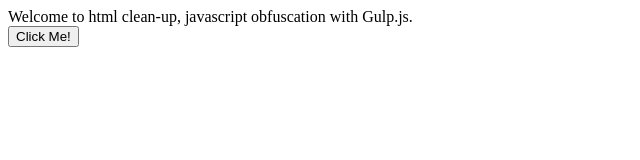
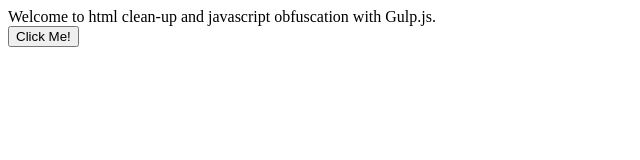
Before and after one commit to mstatt/tr-102, a website: page dev/index.html in a window 1280 px wide. Shown: the full height of the page, 0-640 px from the left. Drawn offline with Linux system fonts and the light colour scheme.

Commit message:
Update index.html

```diff
--- a/dev/index.html
+++ b/dev/index.html
@@ -13,7 +13,7 @@
 <!-- Comments  -->
 <body>
 
- Welcome to html clean-up, javascript obfuscation with Gulp.js.<br/>
+ Welcome to html clean-up and javascript obfuscation with Gulp.js.<br/>
 <button id="btn1" type="button">Click Me!</button><br/>
 <div id="d1"></div>
 <!-- Comments  -->
```
